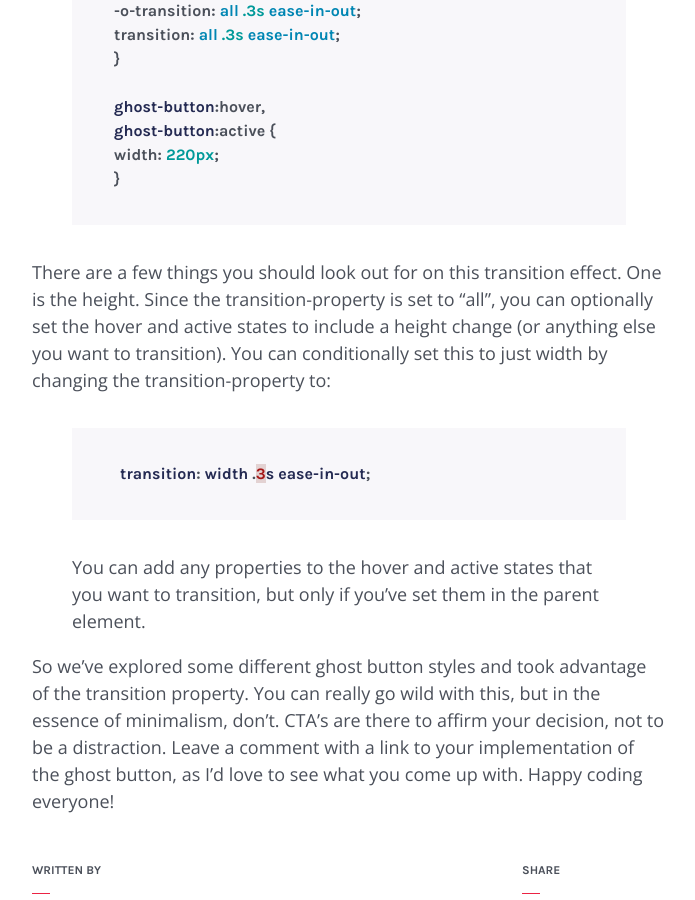
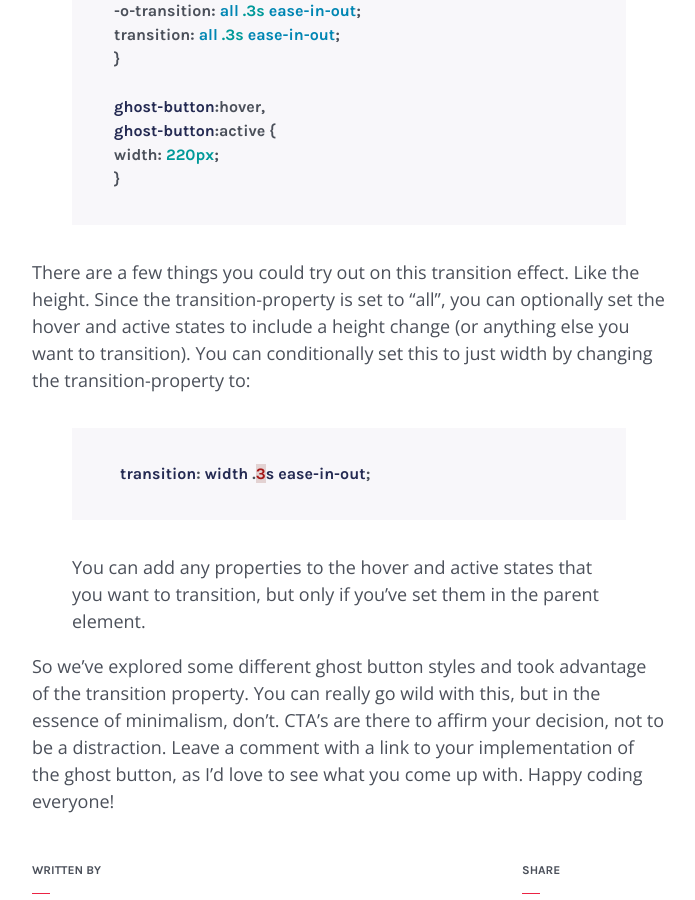
Before and after one commit to jasonmarkbeaton/parkerrr.github.io, a Jekyll site: the page built from _posts/2014-12-17-Ghost-buttons.md, in a window 1280 px wide and 900 px high, scrolled down 3490 px. Shown: the whole window, without its empty margins (291-986 px from the left). Built offline with Jekyll 4.4.1, drawn with Linux system fonts in a browser that asks for light colours; comment, search, counter and statistics services are not loaded.

Commit message:
Re-write adjustment

```diff
--- a/_posts/2014-12-17-Ghost-buttons.md
+++ b/_posts/2014-12-17-Ghost-buttons.md
@@ -119,7 +119,7 @@ This last example is my favorite. it uses the same transition effect, but on the
   width: 220px;
   }
 {% endhighlight %}
-There are a few things you should look out for on this transition effect. One is the height. Since the transition-property is set to "all", you can optionally set the hover and active states to include a height change (or anything else you want to transition). You can conditionally set this to just width by changing the transition-property to:
+There are a few things you could try out on this transition effect. Like the height. Since the transition-property is set to "all", you can optionally set the hover and active states to include a height change (or anything else you want to transition). You can conditionally set this to just width by changing the transition-property to:
 {% highlight css %}
   transition: width .3s ease-in-out;
 {% endhighlight %}
```
